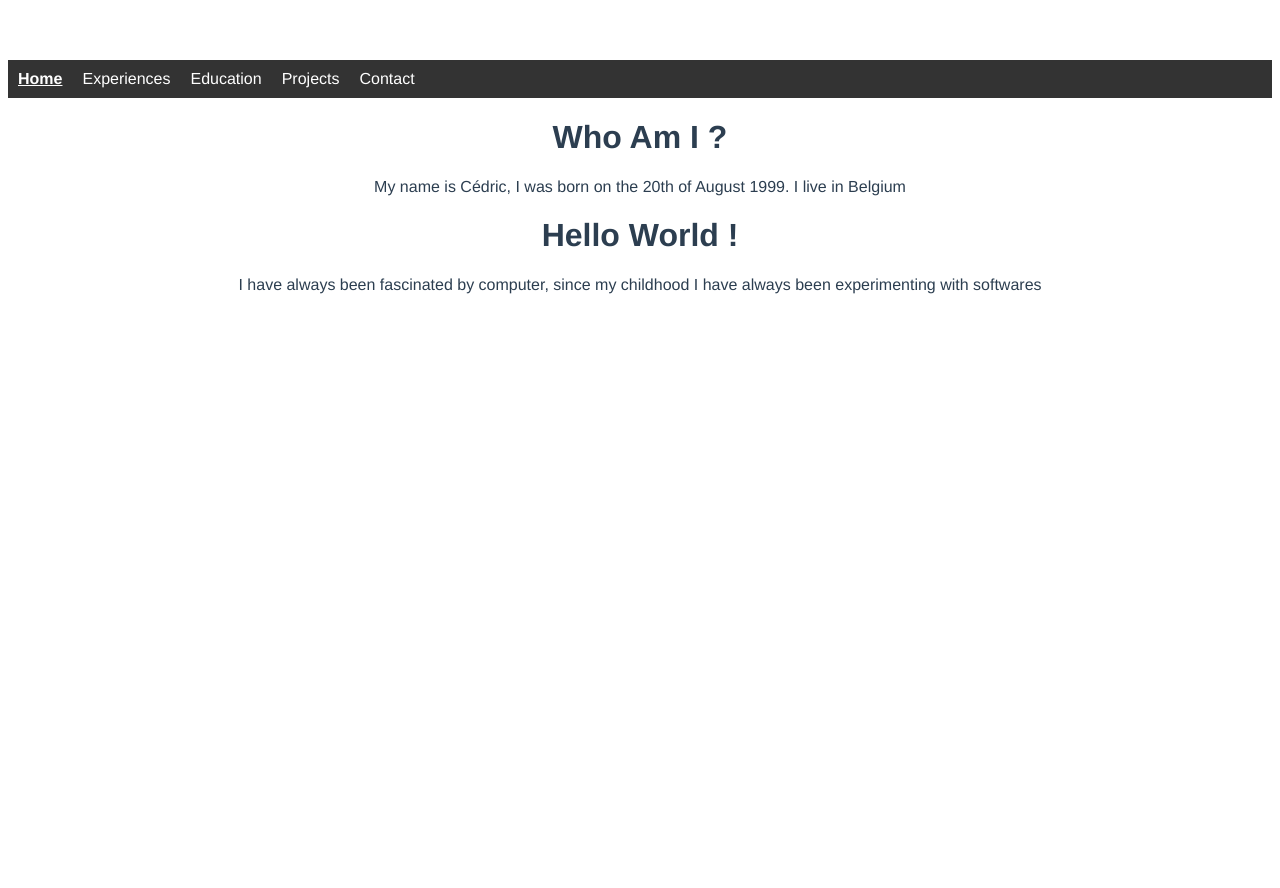
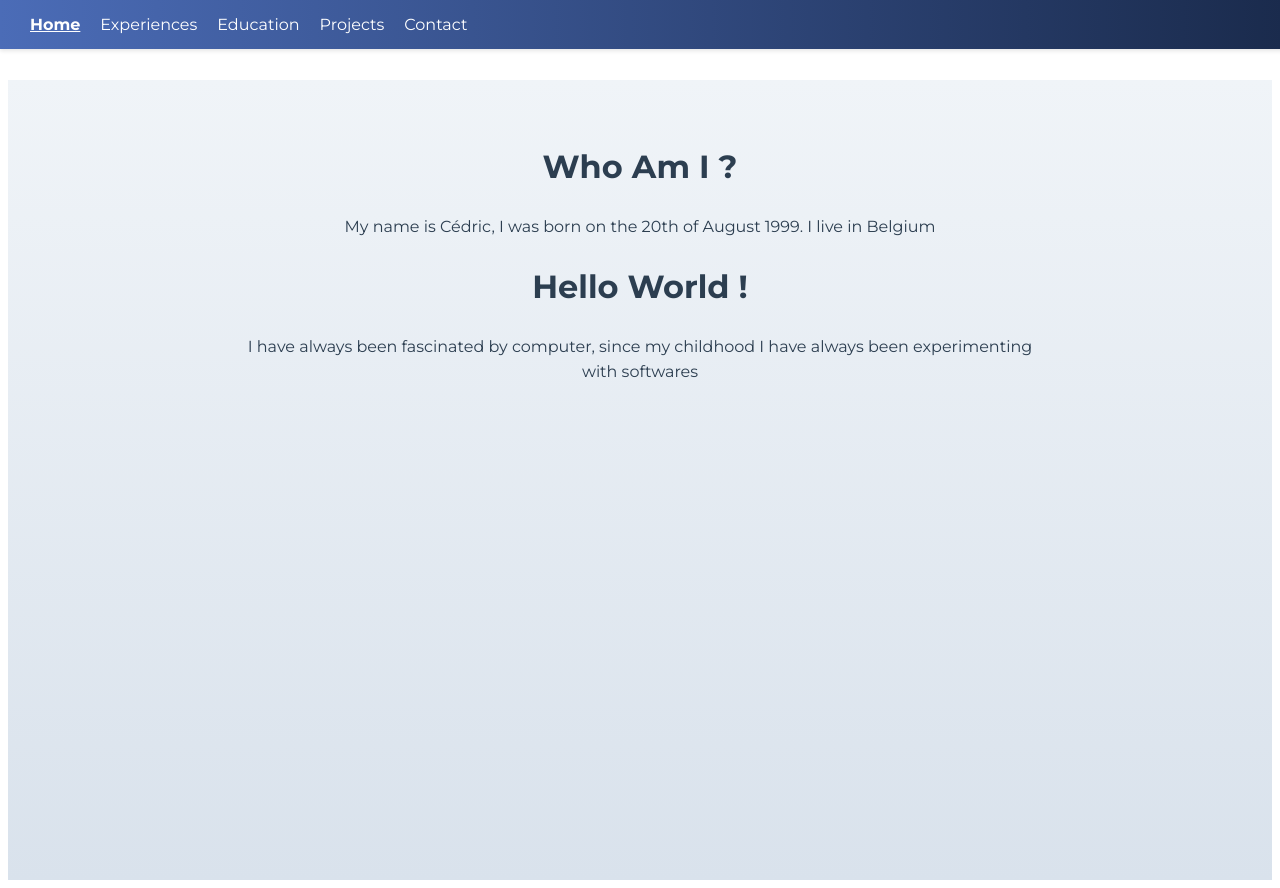
Before and after one commit to cedric-dem/my-portfolio, a Vue app: page / in a window 1280 px wide. Before the commit the page ends 800 px from the top, so only its background shows below. Built offline with nearby package versions, Linux system fonts and the light colour scheme.

Commit message:
improve ui

```diff
--- a/public/index.html
+++ b/public/index.html
@@ -5,6 +5,9 @@
     <meta http-equiv="X-UA-Compatible" content="IE=edge">
     <meta name="viewport" content="width=device-width,initial-scale=1.0">
     <link rel="icon" href="<%= BASE_URL %>favicon.ico">
+      <link rel="preconnect" href="https://fonts.googleapis.com">
+      <link rel="preconnect" href="https://fonts.gstatic.com" crossorigin>
+      <link href="https://fonts.googleapis.com/css2?family=Montserrat:wght@400;700&display=swap" rel="stylesheet">
     <title><%= htmlWebpackPlugin.options.title %></title>
   </head>
   <body>
--- a/src/App.vue
+++ b/src/App.vue
@@ -18,11 +18,13 @@
 
 <style>
 #app {
-  font-family: Avenir, Helvetica, Arial, sans-serif;
+  font-family: 'Montserrat', Avenir, Helvetica, Arial, sans-serif;
   -webkit-font-smoothing: antialiased;
   -moz-osx-font-smoothing: grayscale;
   text-align: center;
   color: #2c3e50;
-  margin-top: 60px;
+  margin-top: 80px;
+  background: linear-gradient(180deg, #f0f4f8, #d9e2ec);
+  min-height: 100vh;
 }
 </style>
--- a/src/components/TopBar.vue
+++ b/src/components/TopBar.vue
@@ -10,17 +10,28 @@
 
 <style scoped>
 .topbar {
+  position: fixed;
+  top: 0;
+  left: 0;
+  width: 100%;
   display: flex;
   gap: 20px;
-  background: #333;
-  padding: 10px;
+  background: linear-gradient(90deg, #4b6cb7, #182848);
+  padding: 15px 30px;
+  box-shadow: 0 2px 4px rgba(0, 0, 0, 0.1);
+  z-index: 10;
 }
 .link {
-  color: white;
+  color: #fff;
   text-decoration: none;
+  font-weight: 500;
+  transition: color 0.3s;
+}
+.link:hover {
+  color: #ffd700;
 }
 .router-link-active {
-  font-weight: bold;
+  font-weight: 700;
   text-decoration: underline;
 }
 </style>
--- a/src/views/HomePage.vue
+++ b/src/views/HomePage.vue
@@ -11,6 +11,12 @@
   </div>
 </template>
 
+
 <style scoped>
-
+.home {
+  max-width: 800px;
+  margin: 0 auto;
+  padding: 40px 20px;
+  line-height: 1.6;
+}
 </style>
```
